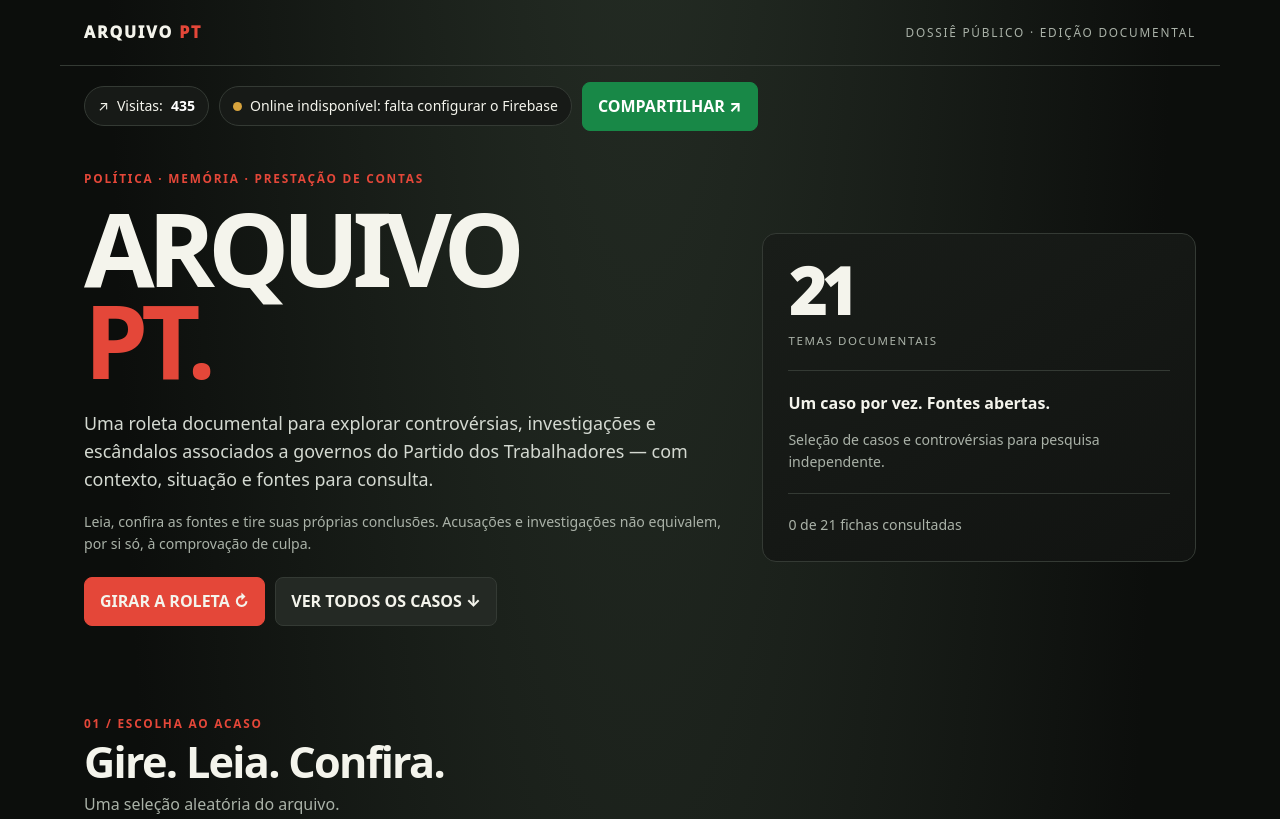
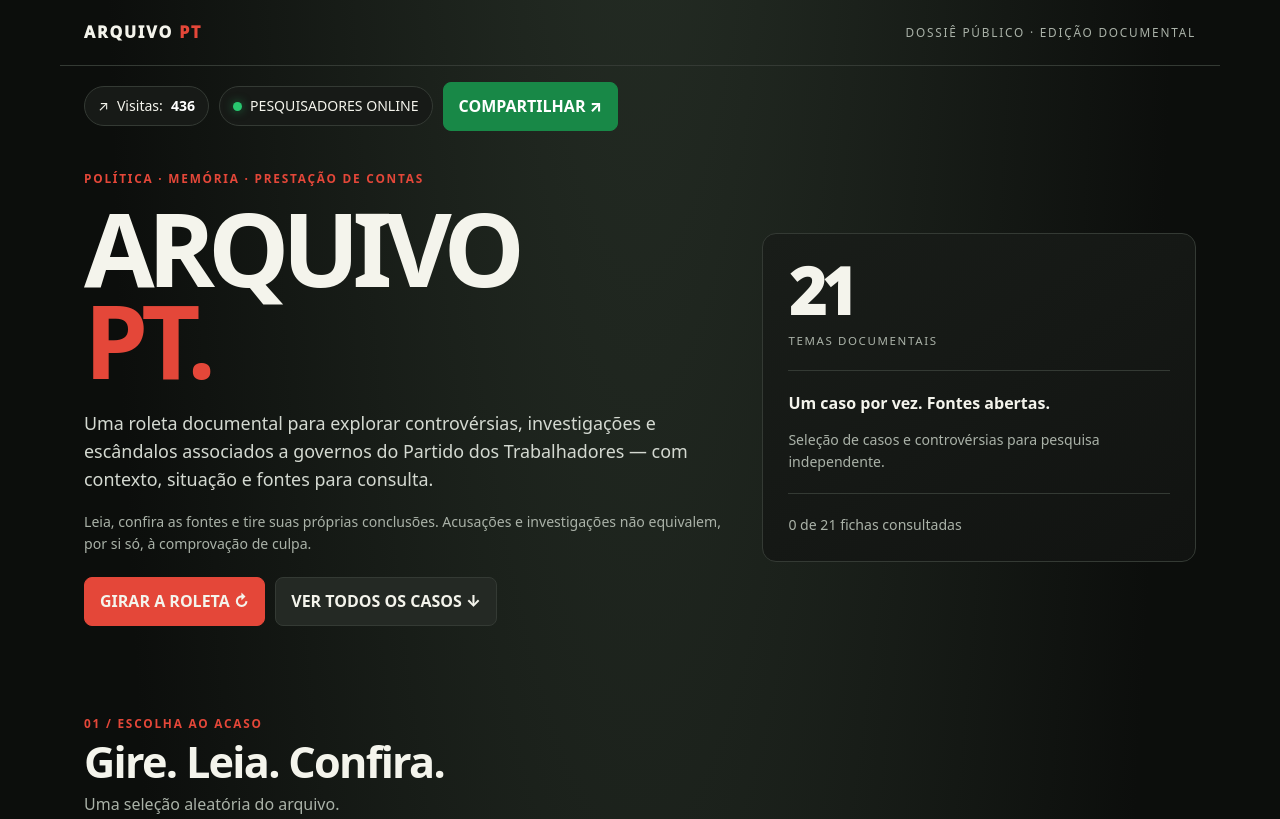
Before and after one commit to cermotta/arquivo-pt, a plain HTML site: page index.html in a window 1280 px wide. Shown: the top 819 px of the page. Drawn offline with Linux system fonts and the light colour scheme.

Commit message:
Add files via upload

```diff
--- a/index.html
+++ b/index.html
@@ -75,42 +75,31 @@
  try{if(navigator.share){await navigator.share(shareData)}else if(navigator.clipboard&&window.isSecureContext){await navigator.clipboard.writeText(shareData.url);alert('Link copiado! Pode compartilhar onde quiser.')}else{const t=document.createElement('textarea');t.value=shareData.url;document.body.appendChild(t);t.select();document.execCommand('copy');t.remove();alert('Link copiado! Pode compartilhar onde quiser.')}}catch(e){if(e.name!=='AbortError')alert('Não foi possível compartilhar automaticamente. Copie o link do navegador.')}
 });
 </script>
-<!-- CONTADOR GLOBAL: configure os valores do Firebase abaixo para ativar visitas e pessoas online reais. -->
-<script type="module">
-import { initializeApp } from 'https://www.gstatic.com/firebasejs/10.12.5/firebase-app.js';
-import { getDatabase, ref, onValue, runTransaction, push, onDisconnect, set, remove, serverTimestamp } from 'https://www.gstatic.com/firebasejs/10.12.5/firebase-database.js';
-const firebaseConfig = {
-  apiKey: 'COLOQUE_SUA_API_KEY',
-  authDomain: 'COLOQUE_SEU_PROJETO.firebaseapp.com',
-  databaseURL: 'https://COLOQUE_SEU_PROJETO-default-rtdb.firebaseio.com',
-  projectId: 'COLOQUE_SEU_PROJETO',
-  appId: 'COLOQUE_SEU_APP_ID'
-};
-const visitEl=document.getElementById('visitCount');
-const onlineEl=document.getElementById('onlineStatus');
-const onlineDot=document.getElementById('onlineDot');
-const isConfigured=Object.values(firebaseConfig).every(v=>v && !String(v).includes('COLOQUE_'));
-if(!isConfigured){
- onlineEl.textContent='Online indisponível: falta configurar o Firebase';
- onlineDot.classList.add('off');
- console.warn('ARQUIVO PT: configure firebaseConfig e as regras do Realtime Database para ativar os contadores globais.');
-}else{
- try{
-  const app=initializeApp(firebaseConfig);const db=getDatabase(app);
-  const visitsRef=ref(db,'arquivoPT/visitas');
-  const onlineRef=ref(db,'arquivoPT/online');
-  const {onValue:watchVisits}=await import('https://www.gstatic.com/firebasejs/10.12.5/firebase-database.js');
-  onValue(visitsRef,snap=>{const n=Number(snap.val());if(Number.isFinite(n)&&n>=435)visitEl.textContent=n.toLocaleString('pt-BR')});
-  await runTransaction(visitsRef,current=>current===null?436:Number(current)+1);
-  const connectedRef=ref(db,'.info/connected');
-  onValue(connectedRef,async snap=>{
-   if(snap.val()!==true){onlineEl.textContent='Conectando…';onlineDot.classList.add('off');return}
-   const myPresence=push(onlineRef);
-   try{await onDisconnect(myPresence).remove();await set(myPresence,{connectedAt:serverTimestamp()});onlineEl.textContent='Você está online';onlineDot.classList.remove('off')}
-   catch(err){onlineEl.textContent='Online não disponível (verifique regras)';onlineDot.classList.add('off');console.error(err)}
-  });
-  onValue(onlineRef,snap=>{const count=snap.exists()?Object.keys(snap.val()).length:0;onlineEl.textContent=count===1?'1 pessoa online':`${count} pessoas online`;onlineDot.classList.toggle('off',count===0)});
- }catch(err){onlineEl.textContent='Contador indisponível — confira Firebase';onlineDot.classList.add('off');console.error('Falha no contador ARQUIVO PT:',err)}
-}
+<script>
+/* Contadores locais sem tela de configuração.
+   A visita começa em 435 neste navegador e é salva localmente.
+   Para contagem compartilhada entre todos os visitantes e total real de pessoas online,
+   é necessário um serviço de backend; este HTML estático não consegue medir isso sozinho. */
+(function(){
+  const visitEl = document.getElementById('visitCount');
+  const onlineEl = document.getElementById('onlineStatus');
+  const onlineDot = document.getElementById('onlineDot');
+  const KEY = 'arquivoPT_visitas_locais_v1';
+  let visits = 435;
+  try {
+    const saved = Number(localStorage.getItem(KEY));
+    visits = Number.isFinite(saved) && saved >= 435 ? saved : 435;
+    // Conta uma visita por sessão do navegador, evitando somar a cada atualização da página.
+    if (!sessionStorage.getItem('arquivoPT_visitou_sessao')) {
+      visits += 1;
+      localStorage.setItem(KEY, String(visits));
+      sessionStorage.setItem('arquivoPT_visitou_sessao', '1');
+    }
+  } catch (e) { /* armazenamento bloqueado: mantém o valor inicial */ }
+  visitEl.textContent = visits.toLocaleString('pt-BR');
+  // Rótulo visual solicitado. Sem backend compartilhado, não mede outras pessoas online.
+  onlineEl.textContent = 'PESQUISADORES ONLINE';
+  onlineDot.classList.remove('off');
+})();
 </script>
 </body></html>
```
